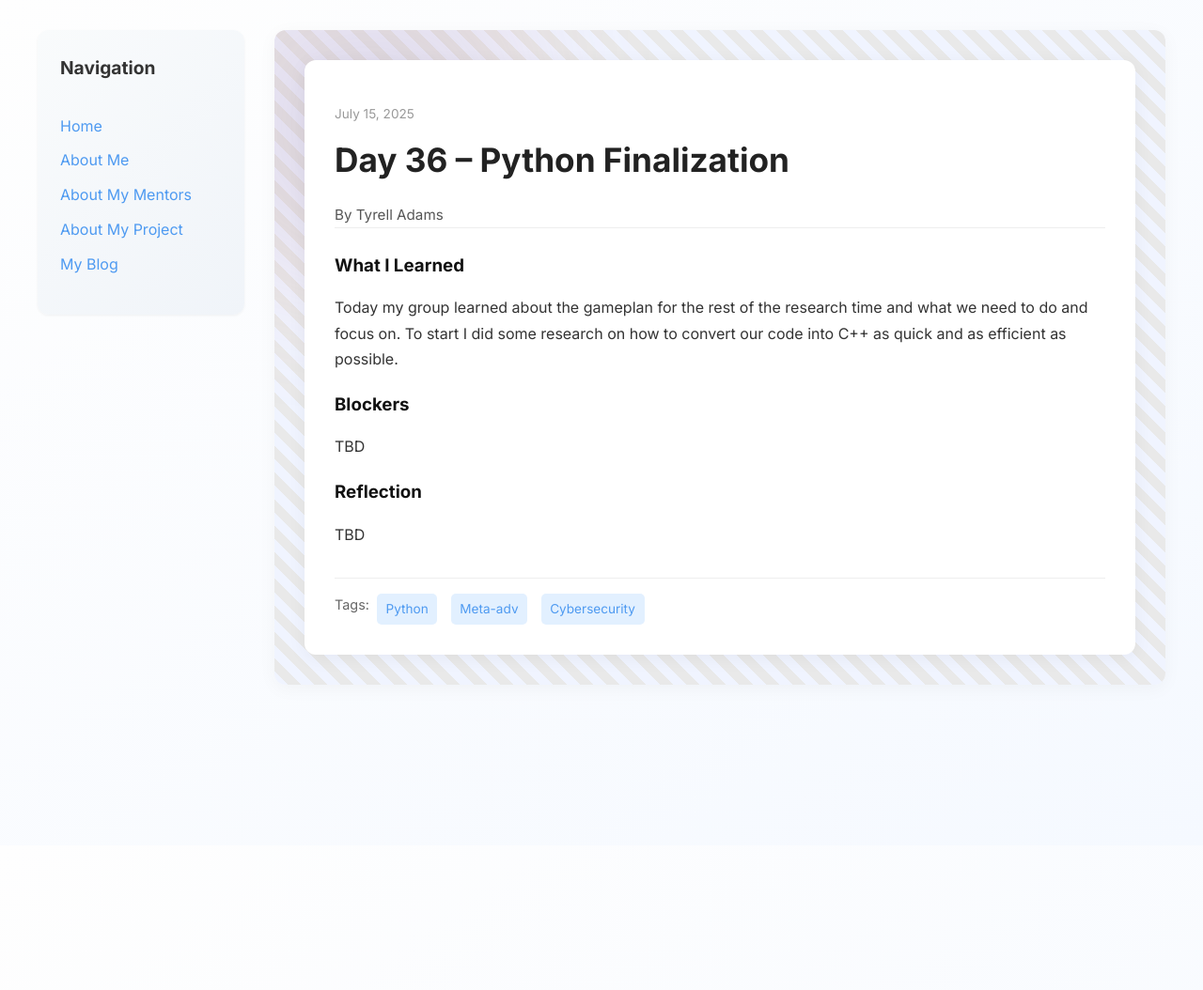
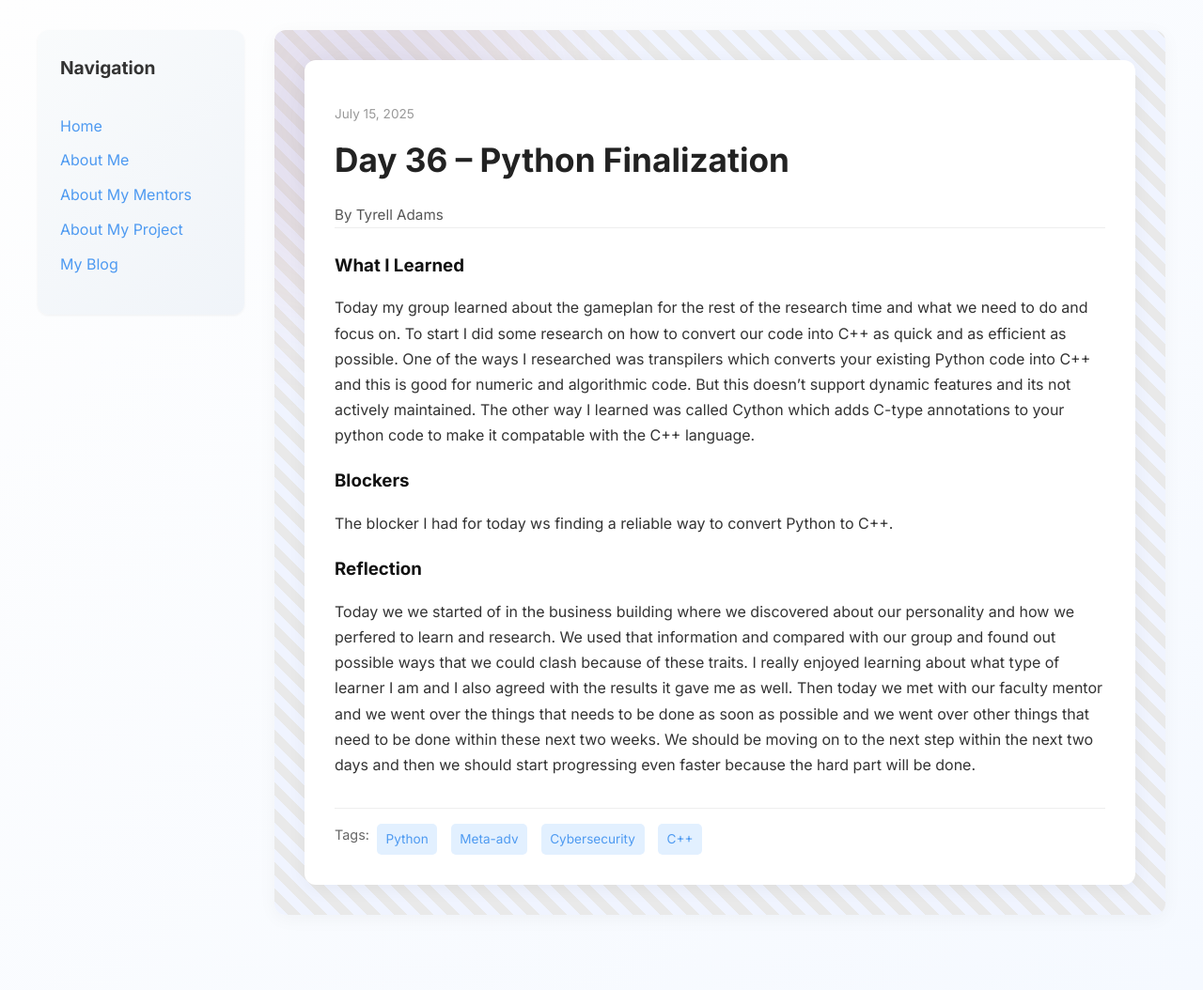
Before and after one commit to Tyrell-Adams/Tyrell-Adams.github.io, a Jekyll site: the page built from _posts/2025-07-15-day-36.md, in a window 1280 px wide. Shown: the whole page at 94% size. Built offline with Jekyll 4.4.1, drawn with Linux system fonts in a browser that asks for light colours; before the commit the page ends 900 px from its top, so only the background shows below that.

Commit message:
Update 2025-07-15-day-36.md

```diff
--- a/_posts/2025-07-15-day-36.md
+++ b/_posts/2025-07-15-day-36.md
@@ -4,12 +4,12 @@ title: "Day 36 – Python Finalization"
 date: 2025-07-15
 author: Tyrell Adams
 permalink: /day36.html
-tags: ["Python", "Meta-adv", "Cybersecurity"]
+tags: ["Python", "Meta-adv", "Cybersecurity", "C++"]
 
 what_i_learned: |
-  Today my group learned about the gameplan for the rest of the research time and what we need to do and focus on. To start I did some research on how to convert our code into C++ as quick and as efficient as possible.
+  Today my group learned about the gameplan for the rest of the research time and what we need to do and focus on. To start I did some research on how to convert our code into C++ as quick and as efficient as possible. One of the ways I researched was transpilers which converts your existing Python code into C++ and this is good for numeric and algorithmic code. But this doesn't support dynamic features and its not actively maintained. The other way I learned was called Cython which adds C-type annotations to your python code to make it compatable with the C++ language.
 blockers: |
-  TBD
+  The blocker I had for today ws finding a reliable way to convert Python to C++.
 reflection: |
-  TBD
+  Today we we started of in the business building where we discovered about our personality and how we perfered to learn and research. We used that information and compared with our group and found out possible ways that we could clash because of these traits. I really enjoyed learning about what type of learner I am and I also agreed with the results it gave me as well. Then today we met with our faculty mentor and we went over the things that needs to be done as soon as possible and we went over other things that need to be done within these next two weeks. We should be moving on to the next step within the next two days and then we should start progressing even faster because the hard part will be done.
 ---
```
